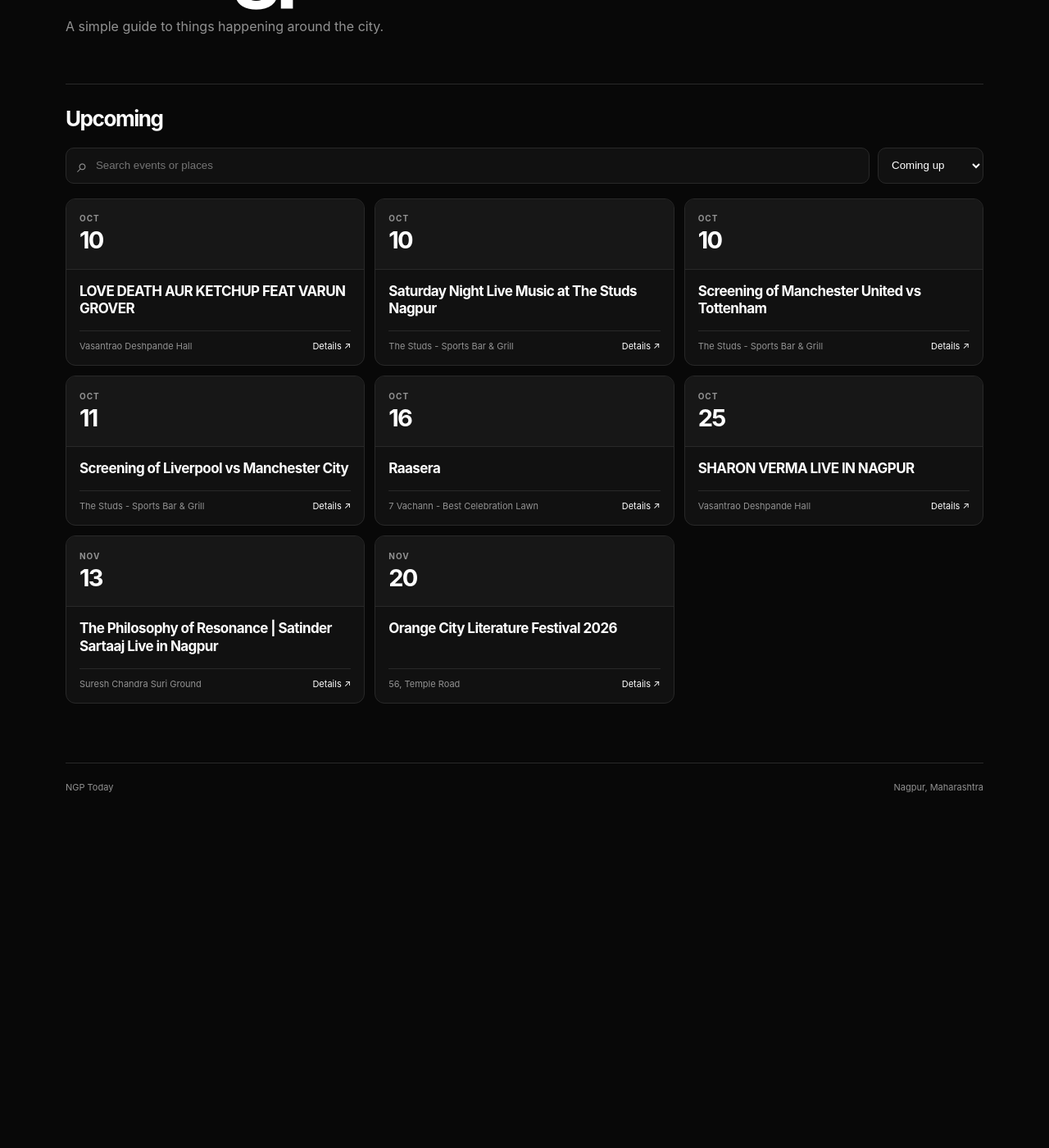
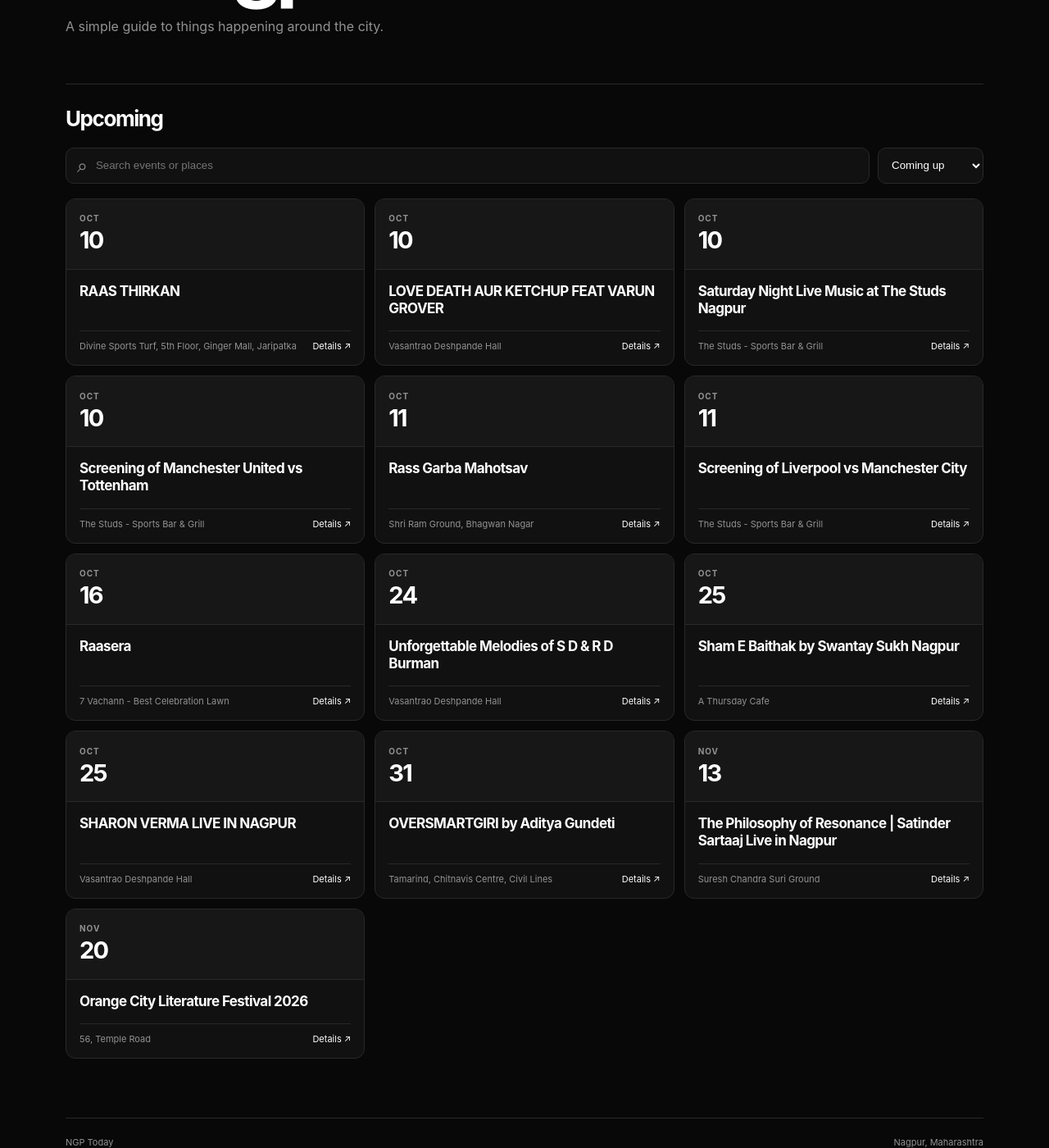
Before and after one commit to mayurdevman/ngp.today, a Jekyll site: the page built from website/index.html, in a window 1280 px wide and 1400 px high, scrolled down 365 px. Shown: the whole window at 82% size. Built offline with Jekyll 4.4.1, drawn with Linux system fonts in a browser that asks for light colours; before the commit the page ends 1354 px from its top, so only the background shows below that.

Commit message:
feat: add verified Nagpur events

```diff
--- a/website/_data/events.json
+++ b/website/_data/events.json
@@ -1,4 +1,13 @@
 [
+  {
+    "title": "RAAS THIRKAN",
+    "starts_at": "2026-10-10T17:45:00+05:30",
+    "source_url": "https://in.bookmyshow.com/events/raas-thirkan/ET00520247",
+    "venue_name": "Divine Sports Turf, 5th Floor, Ginger Mall, Jaripatka",
+    "category": "Dance workshop",
+    "price_label": "₹249 onwards",
+    "organizer_name": "Event organiser listed on BookMyShow"
+  },
   {
     "title": "LOVE DEATH AUR KETCHUP FEAT VARUN GROVER",
     "starts_at": "2026-10-10T19:00:00+05:30",
@@ -25,6 +34,16 @@
     "price_label": "₹199 onwards"
   },
   {
+    "title": "Rass Garba Mahotsav",
+    "starts_at": "2026-10-11T18:00:00+05:30",
+    "ends_at": "2026-10-20T22:00:00+05:30",
+    "source_url": "https://in.bookmyshow.com/activities/rass-garba/ET00521496",
+    "venue_name": "Shri Ram Ground, Bhagwan Nagar",
+    "category": "Festival",
+    "price_label": "₹130",
+    "organizer_name": "Event organiser listed on BookMyShow"
+  },
+  {
     "title": "Screening of Liverpool vs Manchester City",
     "starts_at": "2026-10-11T21:00:00+05:30",
     "source_url": "https://www.district.in/events/liverpool-vs-manchester-city-live-at-the-studs-nagpur-oct11-2026-buy-tickets",
@@ -43,6 +62,24 @@
     "organizer_name": "GIG HOUSE"
   },
   {
+    "title": "Unforgettable Melodies of S D & R D Burman",
+    "starts_at": "2026-10-24T17:30:00+05:30",
+    "source_url": "https://in.bookmyshow.com/events/unforgettable-melodies-of-s-d-r-d-burman/et2klw4gve",
+    "venue_name": "Vasantrao Deshpande Hall",
+    "category": "Concert",
+    "price_label": "₹300 onwards",
+    "organizer_name": "Event organiser listed on BookMyShow"
+  },
+  {
+    "title": "Sham E Baithak by Swantay Sukh Nagpur",
+    "starts_at": "2026-10-25T17:30:00+05:30",
+    "source_url": "https://in.bookmyshow.com/events/sham-e-malang-by-swantay-sukh-nagpur/ET00451445",
+    "venue_name": "A Thursday Cafe",
+    "category": "Open mic",
+    "price_label": "₹100 onwards",
+    "organizer_name": "Swantay Sukh"
+  },
+  {
     "title": "SHARON VERMA LIVE IN NAGPUR",
     "starts_at": "2026-10-25T20:30:00+05:30",
     "source_url": "https://in.bookmyshow.com/events/sharon-verma-live-in-nagpur/ET00513357",
@@ -50,6 +87,15 @@
     "category": "Comedy",
     "price_label": "₹999 onwards",
     "organizer_name": "Talent Comuna and Fullonn Entertainment"
+  },
+  {
+    "title": "OVERSMARTGIRI by Aditya Gundeti",
+    "starts_at": "2026-10-31T19:00:00+05:30",
+    "source_url": "https://in.bookmyshow.com/events/oversmartgiri-by-aditya-gundeti/ET00473415/venue",
+    "venue_name": "Tamarind, Chitnavis Centre, Civil Lines",
+    "category": "Comedy",
+    "price_label": "₹499",
+    "organizer_name": "Event organiser listed on BookMyShow"
   },
   {
     "title": "The Philosophy of Resonance | Satinder Sartaaj Live in Nagpur",
```
